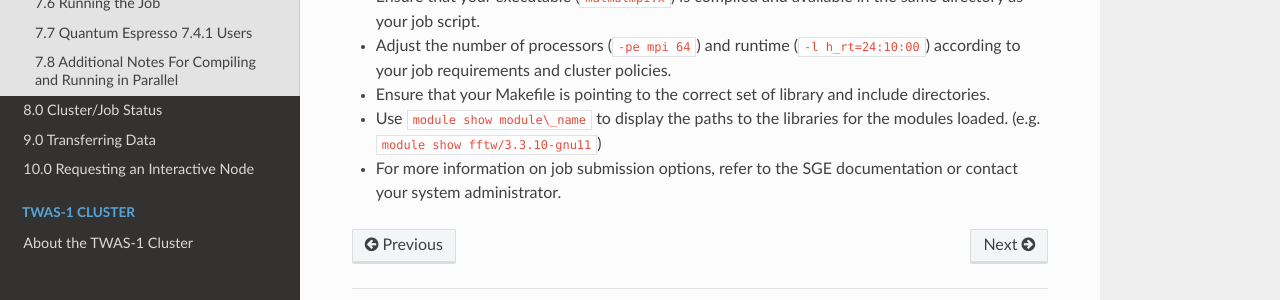
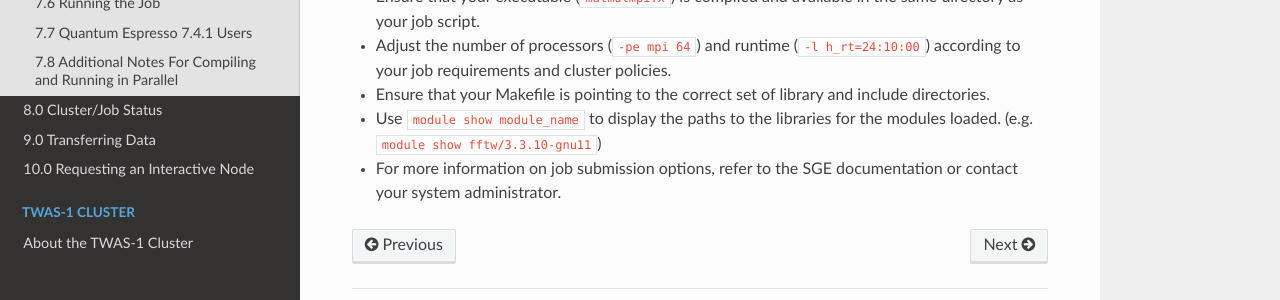
Before and after one commit to eaifrrw/sc-how-to, a Sphinx documentation site: the page built from docs/parallel_jobs.md, in a window 1280 px wide and 900 px high, scrolled down 2585 px. Shown: the part 506-806 px from the top of the window. Built offline with Sphinx 7.4.7 and the Read the Docs theme 3.1.0, drawn with Linux system fonts in a browser that asks for light colours; pages that are not in the unit, such as notebooks, are missing from menus.

```diff
--- a/docs/parallel_jobs.md
+++ b/docs/parallel_jobs.md
@@ -132,5 +132,5 @@ mpirun -mca btl_openib_allow_ib 1 -np 64 pw.x < scf.in > scf.out
 - Ensure that your executable (`matmulmpi.x`) is compiled and available in the same directory as your job script.
 - Adjust the number of processors (`-pe mpi 64`) and runtime (`-l h_rt=24:10:00`) according to your job requirements and cluster policies.
 - Ensure that your Makefile is pointing to the correct set of library and include directories.
-- Use `module show module\_name` to display the paths to the libraries for the modules loaded. (e.g. `module show fftw/3.3.10-gnu11`)
+- Use `module show module_name` to display the paths to the libraries for the modules loaded. (e.g. `module show fftw/3.3.10-gnu11`)
 - For more information on job submission options, refer to the SGE documentation or contact your system administrator.
```
